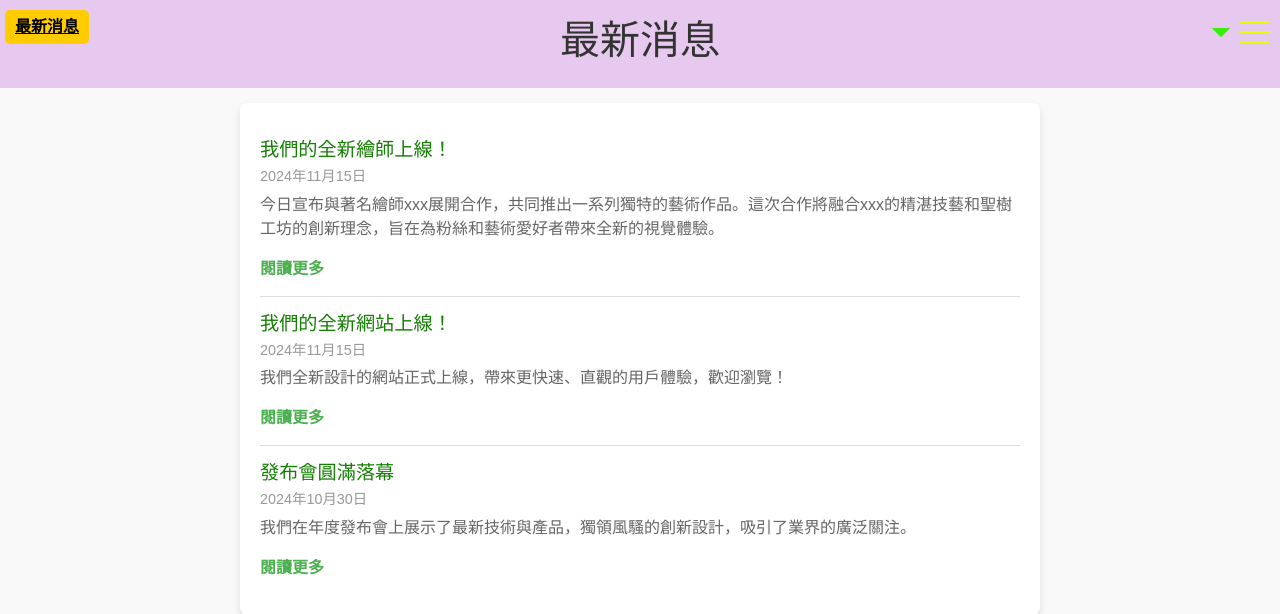
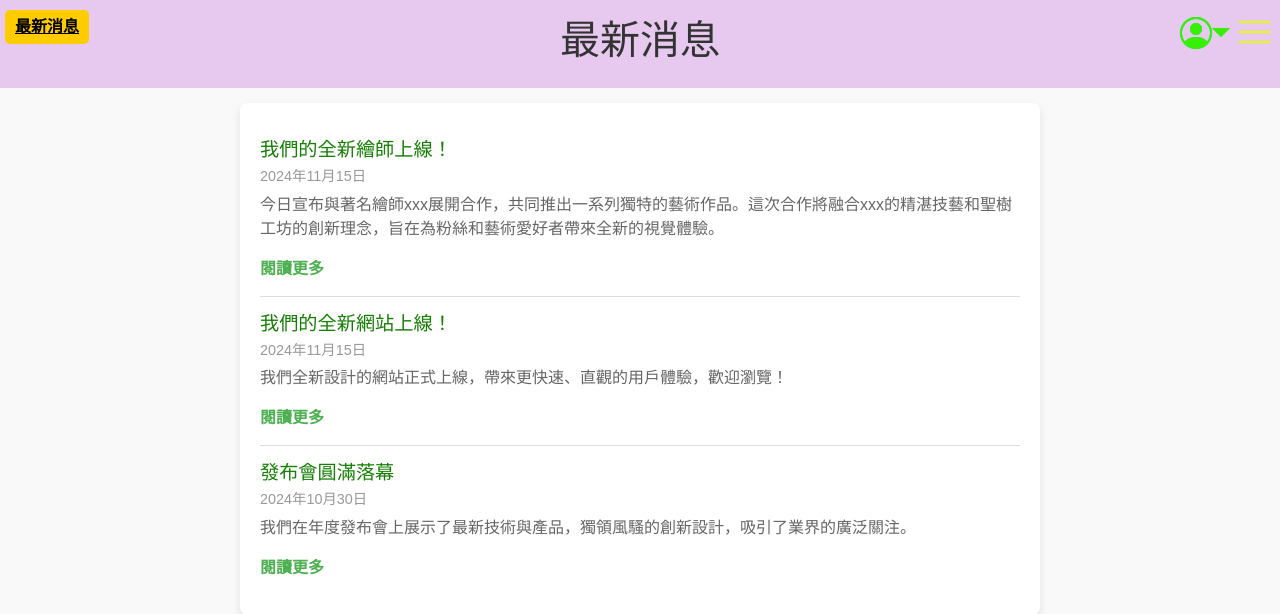
Before and after one commit to ma74331680/NewTest, an ASP.NET MVC app: page /News/News in a window 1280 px wide. Shown: the top 614 px of the page. Run offline with ASP.NET Core 8 and stand-ins for ASP.NET MVC 5, Linux system fonts and the light colour scheme; the project's own start-up code is not run, and a stand-in starts its controllers and pages; some libraries are stand-ins or nearby versions.

Commit message:
[Feature]Layout add bootstrap

```diff
--- a/VtuberWebsite/Views/Shared/_Layout.cshtml
+++ b/VtuberWebsite/Views/Shared/_Layout.cshtml
@@ -1,6 +1,9 @@
 <!DOCTYPE html>
 <html>
 <head>
+    <link href="https://cdn.jsdelivr.net/npm/bootstrap@5.3.3/dist/css/bootstrap.min.css" rel="stylesheet" integrity="sha384-QWTKZyjpPEjISv5WaRU9OFeRpok6YctnYmDr5pNlyT2bRjXh0JMhjY6hW+ALEwIH" crossorigin="anonymous">
+    <link href="https://cdn.jsdelivr.net/npm/bootstrap-icons/font/bootstrap-icons.css" rel="stylesheet">
+    <script src="https://cdn.jsdelivr.net/npm/bootstrap@5.3.3/dist/js/bootstrap.bundle.min.js" integrity="sha384-YvpcrYf0tY3lHB60NNkmXc5s9fDVZLESaAA55NDzOxhy9GkcIdslK1eN7N6jIeHz" crossorigin="anonymous"></script>
     <meta http-equiv="Content-Type" content="text/html; charset=utf-8" />
     <meta charset="utf-8" />
     <meta name="viewport" content="width=device-width, initial-scale=1.0">
```
Also changed, not shown: VtuberWebsite/VtuberWebsite.csproj.
